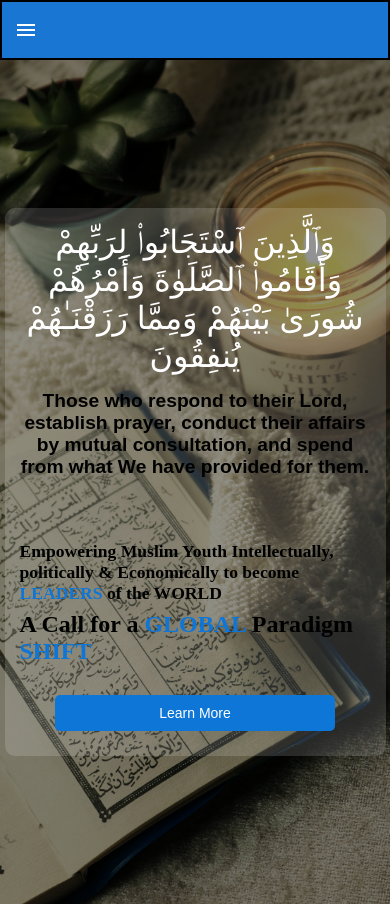
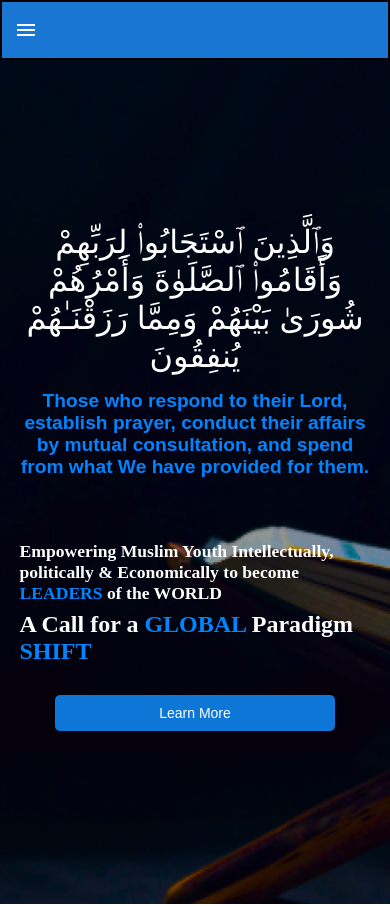
Before and after one commit to ramishj/GreenCompanyBlogs, a React (Create React App) app: page / in a window 390 px wide. Shown: the top 906 px of the page. Built offline with nearby package versions, Linux system fonts and the light colour scheme.

Commit message:
Added Blogs etc

```diff
--- a/src/components/MissionComponent.css
+++ b/src/components/MissionComponent.css
@@ -51,11 +51,12 @@
   padding: 20px;
   border-radius: 8px;
   text-align: center;
+  margin-left: 20%;
 }
 
 .ayah-text,
 .translation-text {
-  font-size: 0.8em;
+  font-size: 1em;
   font-weight: bold;
   margin-bottom: 10px;
   color: #0d76d7;
@@ -92,8 +93,10 @@
   }
 
   .ayah-container {
-    position: static;
-    margin-top: 20px;
+    position: relative; /* Change position to relative */
+    margin: 20px auto 0; /* Adjust margin for better positioning */
+    bottom: auto; /* Reset bottom */
+    right: auto; /* Reset right */
   }
 }
 
--- a/src/pages/HomePage.css
+++ b/src/pages/HomePage.css
@@ -1,6 +1,6 @@
 /* Common styles for both desktop and mobile */
 .homepage {
-  background-image: url('../assets/Quran_BG.jpg');
+  background-image: url('../assets/Quran_BG.png');
   background-size: cover;
   background-position: center;
   height: 100vh;
@@ -18,12 +18,12 @@
   left: 0;
   width: 100%;
   height: 100%;
-  background: rgba(0, 0, 0, 0.5);
+  background: rgba(0, 0, 0, 0);
   z-index: -1;
 }
 
 .content-box {
-  background-color: rgba(255, 255, 255, 0.15);
+
   width: 80%;
   max-width: 80%;
   padding: 20px;
@@ -44,7 +44,7 @@
 
 .content-box .translation {
   font-size: 1.5em;
-  color: #000000;
+  color: #0085FF;
   font-weight: bold;
 }
 
@@ -57,9 +57,11 @@
   font-size: 1.3em;
   font-family: "Montserrat";
   font-weight: bold;
+  color: #ffffff;
 }
 
 .mission-statement2 {
+  color: #ffffff;
   width: 100%;
   text-align: left;
   font-size: 2em;
@@ -69,14 +71,14 @@
 }
 
 .blue-text {
-  color: #0d76d7;
+  color: #0085FF;
 }
 
 .learn-more-btn {
   margin-top: auto;
   margin-bottom: 20px;
   padding: 10px 20px;
-  background-color: blue;
+  background-color: 0d76d7;
   color: white;
   border: none;
   border-radius: 5px;
```
Also changed, not shown: src/assets/Quran_BG.png (added).
